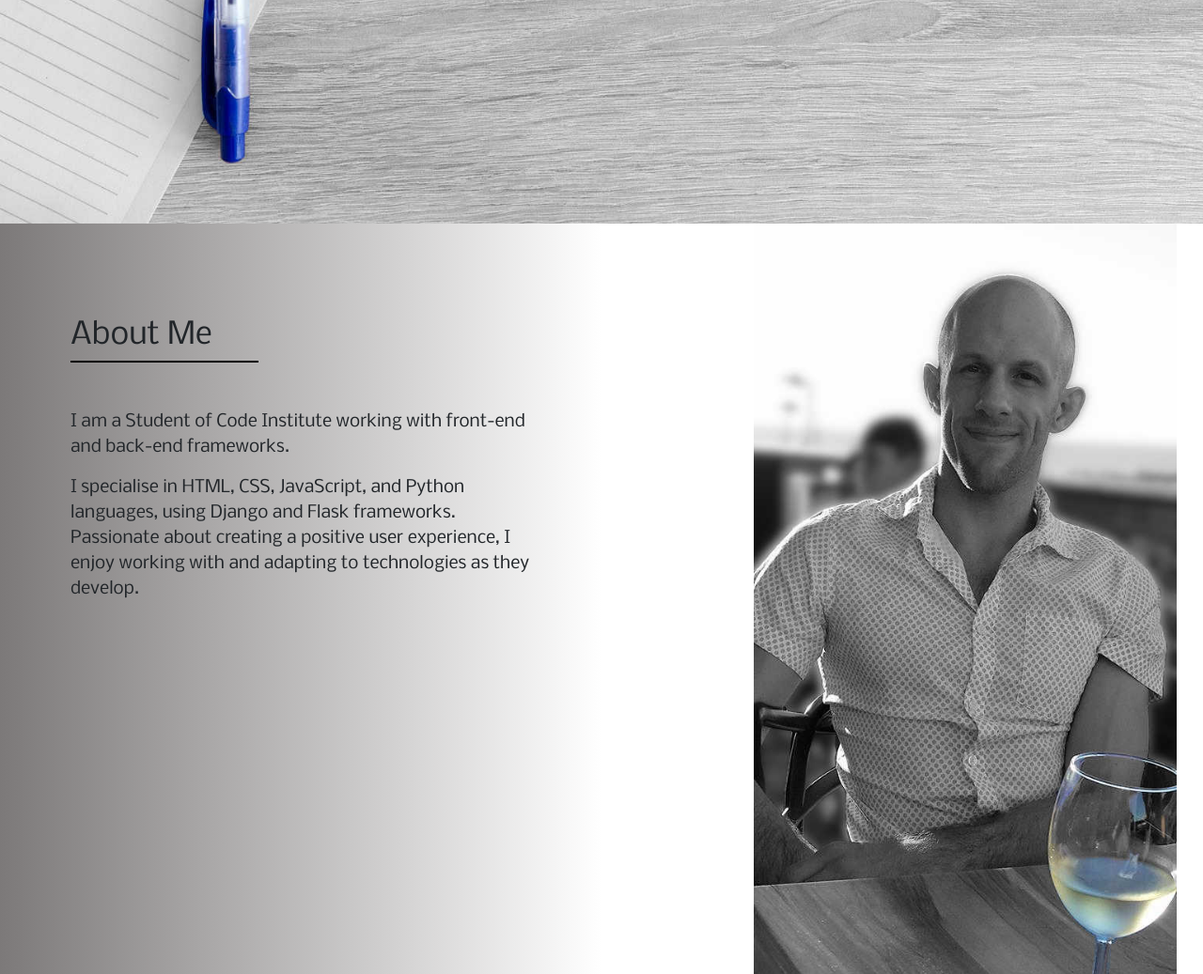
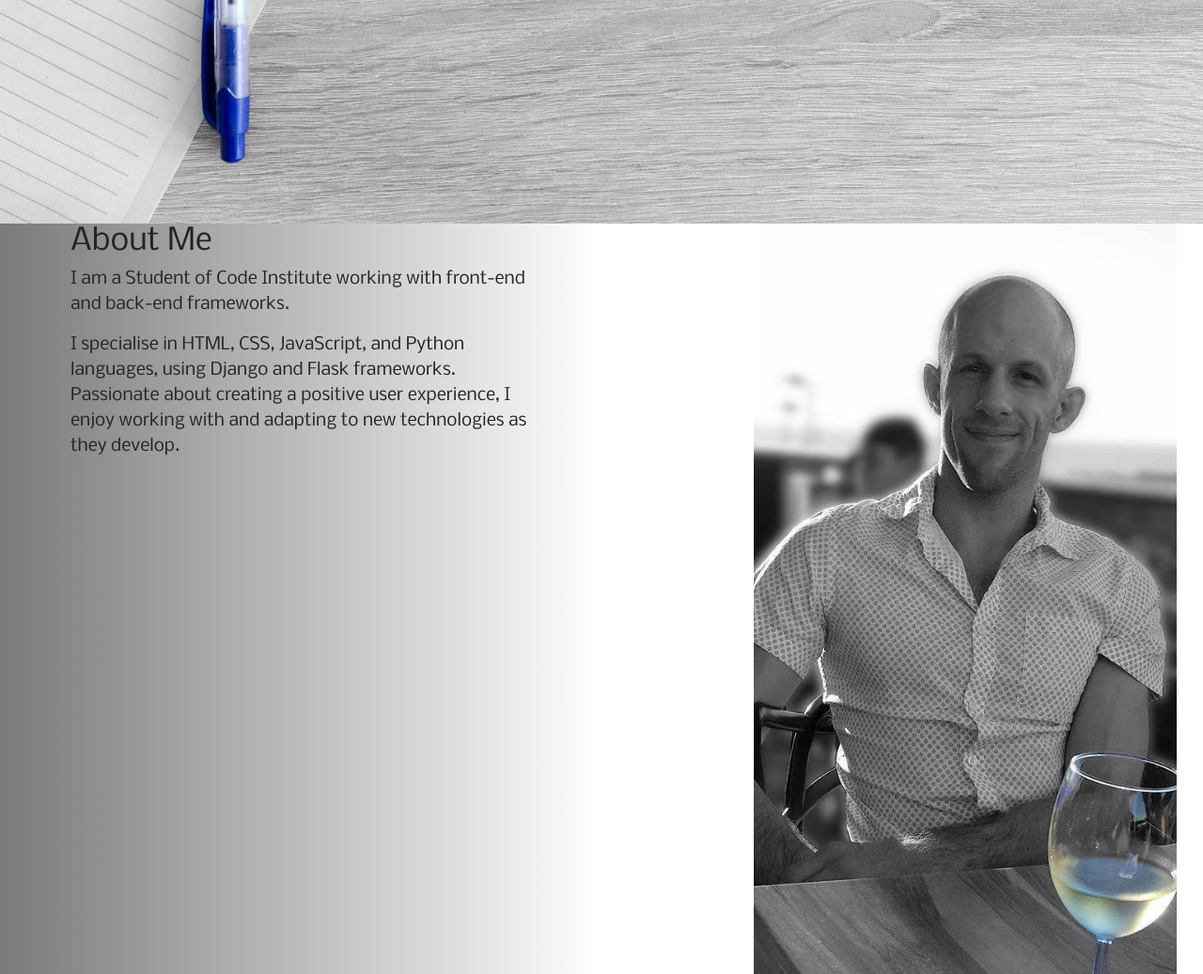
Before and after one commit to brettcutt/online-cv, a Flask app: page / in a window 1280 px wide. Shown: the part 562-1599 px from the top of the page at 94% size. Run offline with Flask 2, Linux system fonts and the light colour scheme; some libraries are stand-ins or nearby versions.

Commit message:
updated layout

```diff
--- a/templates/about_me.html
+++ b/templates/about_me.html
@@ -6,20 +6,27 @@
 
         <div class="col-12 col-sm-6 center about-me-left">
 
-            <div class="about-me-description margin-t-100 ">
+            <div class="about-me-description ">
+                <div class="about-me-outer">
+                    <div class="h2-outer">
                         <h2 class=''>About Me</h2>
-                <div class="long-line margin-b-50"></div>
+
+                    </div>
                     <p>I am a Student of Code Institute working with
                         front-end and back-end
                         frameworks.</p>
-                <p>I specialise in HTML, CSS, JavaScript, and Python languages, using Django and Flask frameworks.
+                    <p>I specialise in HTML, CSS, JavaScript, and Python languages, using Django and Flask
+                        frameworks.
                         Passionate about creating a positive user experience, I enjoy working with and adapting to
+                        new
                         technologies as they develop.</p>
 
                 </div>
 
             </div>
-        <div class="col-12 col-sm-6 center about-me-right">
+
+        </div>
+        <div class="col-12 col-sm-6 center about-me-right d-none d-sm-block">
         </div>
 
     </div>
```
Lines whose indentation alone changed are shown as unchanged.
